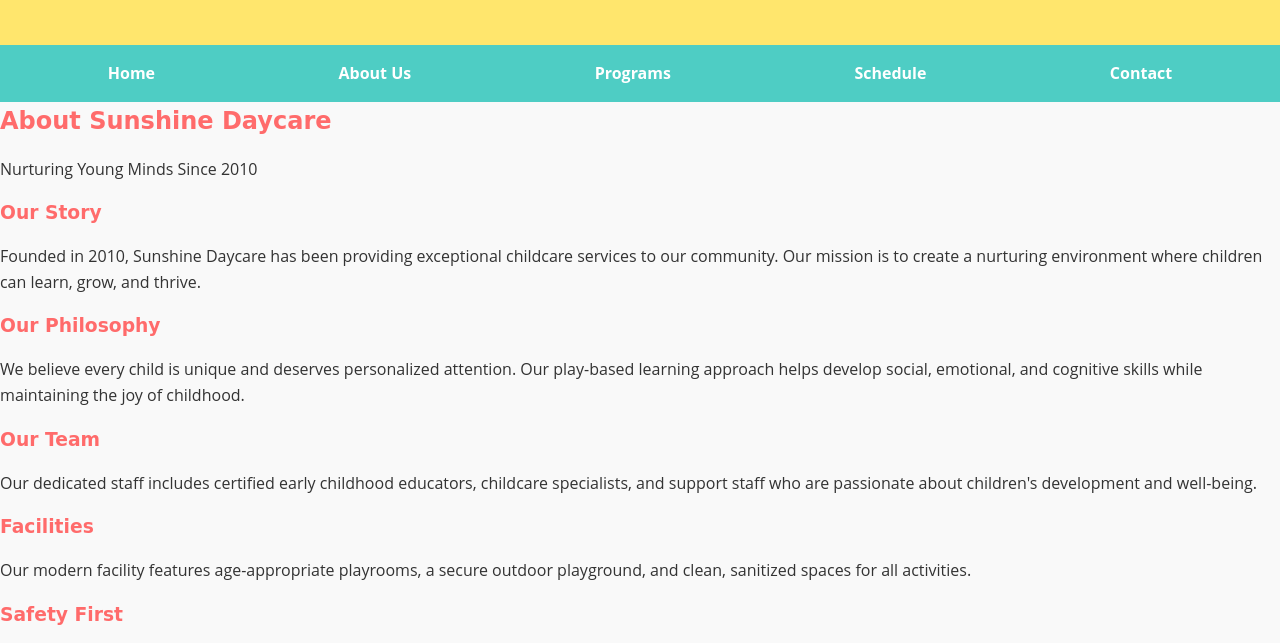
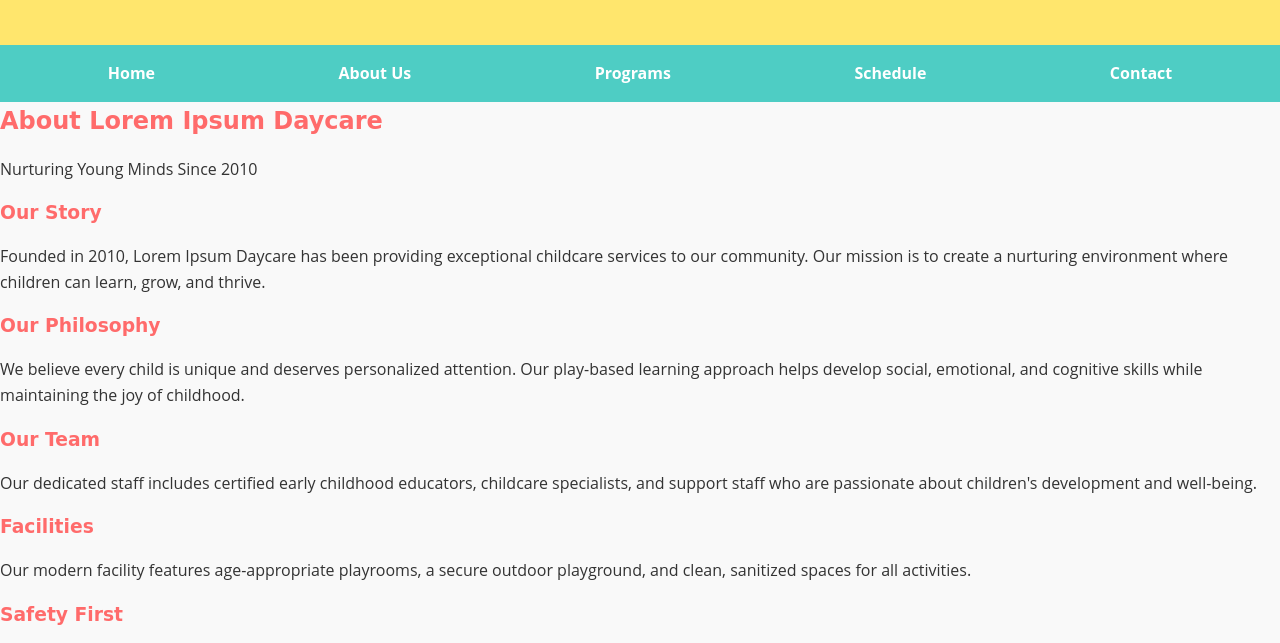
Before and after one commit to entity97/Daycare-Sample, a plain HTML site: page about.html in a window 1280 px wide. Shown: the part 128-771 px from the top of the page. Drawn offline with Linux system fonts and the light colour scheme.

Commit message:
Add files via upload

```diff
--- a/about.html
+++ b/about.html
@@ -23,14 +23,14 @@
     </nav>
 
     <div class="hero">
-        <h2>About Sunshine Daycare</h2>
+        <h2>About Lorem Ipsum Daycare</h2>
         <p>Nurturing Young Minds Since 2010</p>
     </div>
 
     <div class="features">
         <div class="feature-card">
             <h3>Our Story</h3>
-            <p>Founded in 2010, Sunshine Daycare has been providing exceptional childcare services to our community. Our mission is to create a nurturing environment where children can learn, grow, and thrive.</p>
+            <p>Founded in 2010, Lorem Ipsum Daycare has been providing exceptional childcare services to our community. Our mission is to create a nurturing environment where children can learn, grow, and thrive.</p>
         </div>
         <div class="feature-card">
             <h3>Our Philosophy</h3>
```
Also changed, not shown: index.html (+1 -1 lines).
